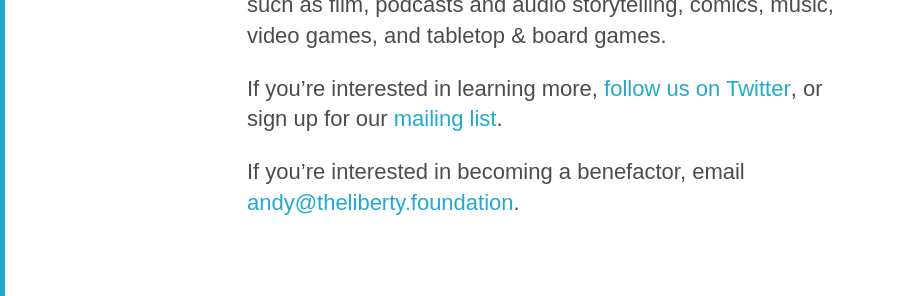
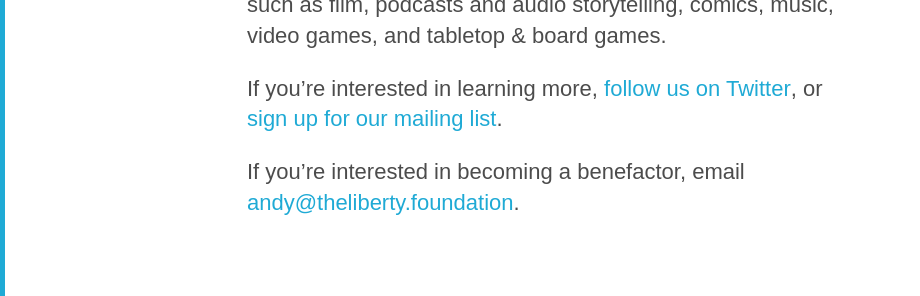
Before and after one commit to thelibertyfoundation/website, a Jekyll site: the page built from index.md, in a window 1280 px wide. Shown: the part 637-933 px from the top of the page, without its empty margins (0-920 px from the left). Built offline with Jekyll 4.4.1, drawn with Linux system fonts in a browser that asks for light colours; part of the change alters nothing that is shown.

Commit message:
Adding MailChimp link

```diff
--- a/index.md
+++ b/index.md
@@ -13,6 +13,6 @@ We will also publish everything we produce, and make it freely available in our
 
 We will be prioritizing awarding our fellowships to a diverse and representative group of artists, working in contemporary fields such as film, podcasts and audio storytelling, comics, music, video games, and tabletop & board games.
 
-If you're interested in learning more, [follow us on Twitter](https://twitter.com/libertyfndn), or sign up for our [mailing list](#TBA).
+If you're interested in learning more, [follow us on Twitter](https://twitter.com/libertyfndn), or [sign up for our mailing list](http://eepurl.com/cOYW9n).
 
 If you're interested in becoming a benefactor, email [andy@theliberty.foundation](mailto:andy@theliberty.foundation).
```
